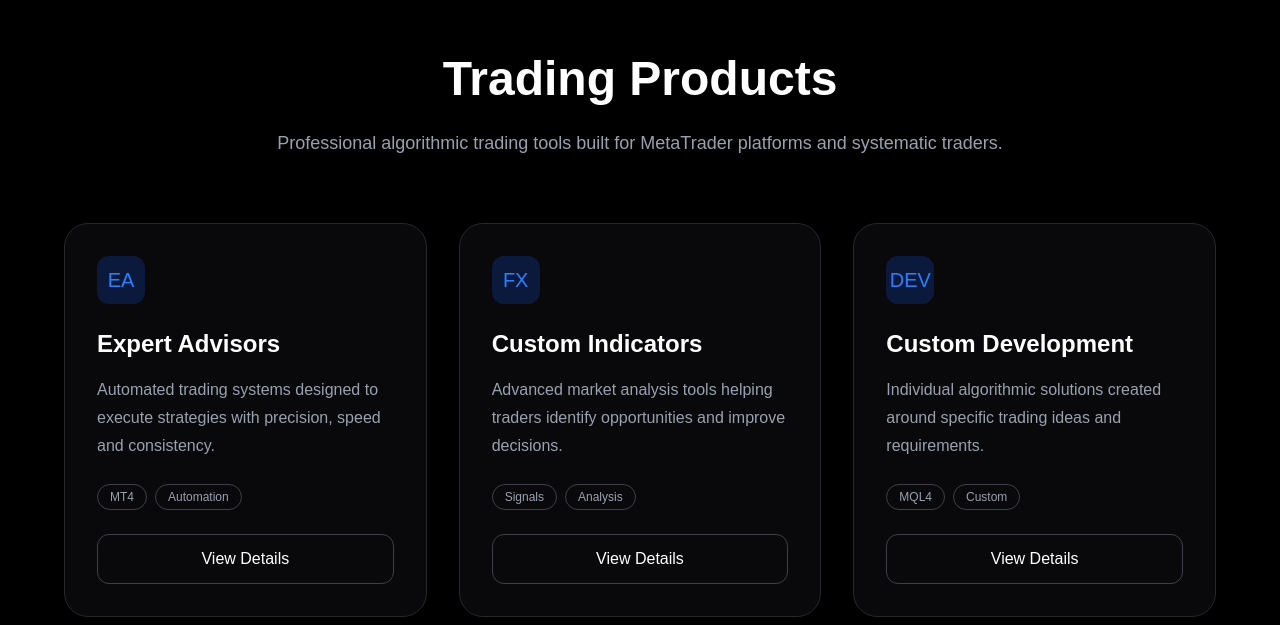
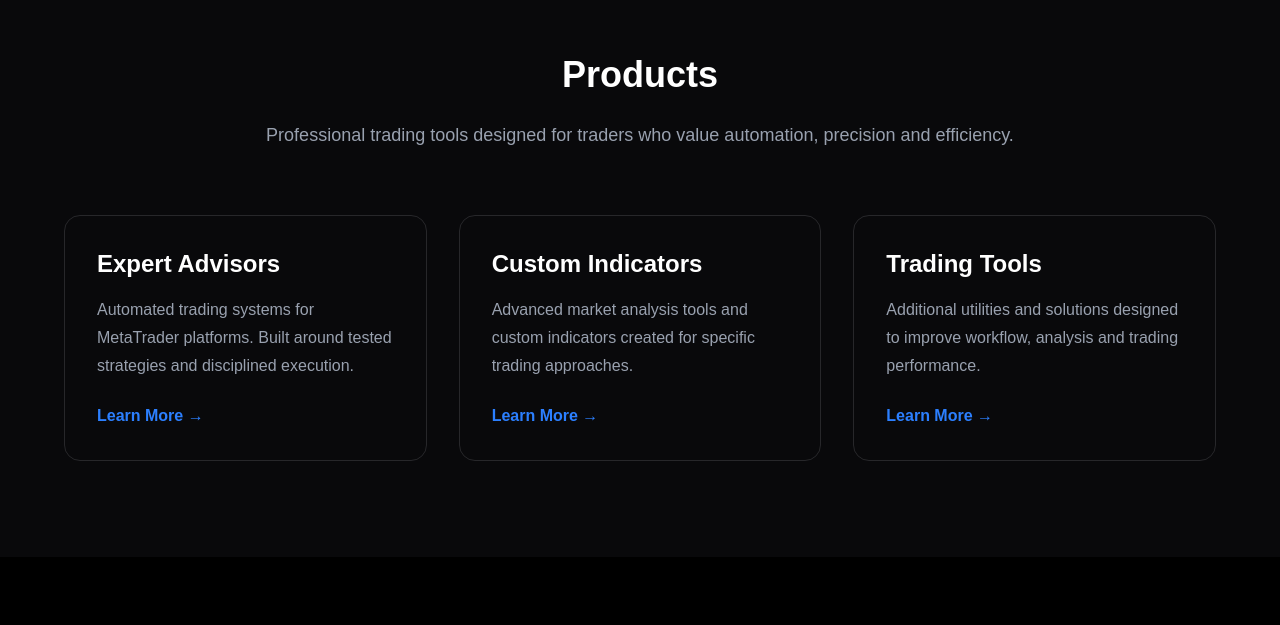
Before and after one commit to Kovactrader/kovac-logic-website, a Next.js app: page / in a window 1280 px wide. Shown: the part 2715-3340 px from the top of the page. Built offline with nearby package versions, Linux system fonts and the light colour scheme.

Commit message:
Improve products section

```diff
--- a/src/app/components/Products.tsx
+++ b/src/app/components/Products.tsx
@@ -2,154 +2,78 @@ export default function Products() {
   return (
     <section
       id="products"
-      className="px-6 py-24 bg-black"
+      className="px-6 py-24 bg-zinc-950"
     >
       <div className="max-w-6xl mx-auto">
 
+        <div className="text-center max-w-3xl mx-auto mb-16">
 
-        <div className="max-w-3xl mx-auto text-center">
-
-          <h2 className="text-4xl md:text-5xl font-bold mb-6">
-            Trading Products
+          <h2 className="text-4xl font-bold text-white mb-6">
+            Products
           </h2>
 
           <p className="text-gray-400 text-lg leading-8">
-            Professional algorithmic trading tools built for
-            MetaTrader platforms and systematic traders.
+            Professional trading tools designed for traders
+            who value automation, precision and efficiency.
           </p>
 
         </div>
 
 
-
-        <div className="grid md:grid-cols-3 gap-8 mt-16">
+        <div className="grid md:grid-cols-3 gap-8">
 
 
-          {/* Expert Advisors */}
+          <div className="border border-zinc-800 rounded-2xl p-8 hover:border-blue-500 transition">
 
-          <div className="group border border-zinc-800 rounded-3xl p-8 bg-zinc-950 hover:border-blue-500 transition">
-
-            <div className="w-12 h-12 rounded-xl bg-blue-600/20 flex items-center justify-center mb-6">
-              <span className="text-blue-500 text-xl">
-                EA
-              </span>
-            </div>
-
-
-            <h3 className="text-2xl font-semibold mb-4">
+            <h3 className="text-2xl font-semibold text-white mb-4">
               Expert Advisors
             </h3>
 
-
             <p className="text-gray-400 leading-7 mb-6">
-              Automated trading systems designed to execute
-              strategies with precision, speed and consistency.
+              Automated trading systems for MetaTrader platforms.
+              Built around tested strategies and disciplined execution.
             </p>
 
-
-            <div className="flex gap-2 mb-6">
-
-              <span className="px-3 py-1 text-xs rounded-full border border-zinc-700 text-gray-400">
-                MT4
-              </span>
-
-              <span className="px-3 py-1 text-xs rounded-full border border-zinc-700 text-gray-400">
-                Automation
-              </span>
-
-            </div>
-
-
-            <button className="w-full py-3 rounded-xl border border-zinc-700 hover:border-blue-500 transition">
-              View Details
+            <button className="text-blue-500 font-semibold hover:text-blue-400 transition">
+              Learn More →
             </button>
 
           </div>
 
 
 
+          <div className="border border-zinc-800 rounded-2xl p-8 hover:border-blue-500 transition">
 
-          {/* Indicators */}
-
-          <div className="group border border-zinc-800 rounded-3xl p-8 bg-zinc-950 hover:border-blue-500 transition">
-
-            <div className="w-12 h-12 rounded-xl bg-blue-600/20 flex items-center justify-center mb-6">
-              <span className="text-blue-500 text-xl">
-                FX
-              </span>
-            </div>
-
-
-            <h3 className="text-2xl font-semibold mb-4">
+            <h3 className="text-2xl font-semibold text-white mb-4">
               Custom Indicators
             </h3>
 
-
             <p className="text-gray-400 leading-7 mb-6">
-              Advanced market analysis tools helping traders
-              identify opportunities and improve decisions.
+              Advanced market analysis tools and custom indicators
+              created for specific trading approaches.
             </p>
 
-
-            <div className="flex gap-2 mb-6">
-
-              <span className="px-3 py-1 text-xs rounded-full border border-zinc-700 text-gray-400">
-                Signals
-              </span>
-
-              <span className="px-3 py-1 text-xs rounded-full border border-zinc-700 text-gray-400">
-                Analysis
-              </span>
-
-            </div>
-
-
-            <button className="w-full py-3 rounded-xl border border-zinc-700 hover:border-blue-500 transition">
-              View Details
+            <button className="text-blue-500 font-semibold hover:text-blue-400 transition">
+              Learn More →
             </button>
 
           </div>
 
 
 
+          <div className="border border-zinc-800 rounded-2xl p-8 hover:border-blue-500 transition">
 
-          {/* Custom Systems */}
-
-          <div className="group border border-zinc-800 rounded-3xl p-8 bg-zinc-950 hover:border-blue-500 transition">
-
-            <div className="w-12 h-12 rounded-xl bg-blue-600/20 flex items-center justify-center mb-6">
-              <span className="text-blue-500 text-xl">
-                DEV
-              </span>
-            </div>
-
-
-            <h3 className="text-2xl font-semibold mb-4">
-              Custom Development
+            <h3 className="text-2xl font-semibold text-white mb-4">
+              Trading Tools
             </h3>
 
-
             <p className="text-gray-400 leading-7 mb-6">
-              Individual algorithmic solutions created around
-              specific trading ideas and requirements.
+              Additional utilities and solutions designed to improve
+              workflow, analysis and trading performance.
             </p>
 
-
-            <div className="flex gap-2 mb-6">
-
-              <span className="px-3 py-1 text-xs rounded-full border border-zinc-700 text-gray-400">
-                MQL4
-              </span>
-
-              <span className="px-3 py-1 text-xs rounded-full border border-zinc-700 text-gray-400">
-                Custom
-              </span>
-
-            </div>
-
-
-            <button className="w-full py-3 rounded-xl border border-zinc-700 hover:border-blue-500 transition">
-              View Details
+            <button className="text-blue-500 font-semibold hover:text-blue-400 transition">
+              Learn More →
             </button>
 
           </div>
@@ -157,7 +81,6 @@ export default function Products() {
 
         </div>
 
-
       </div>
     </section>
   );
```
